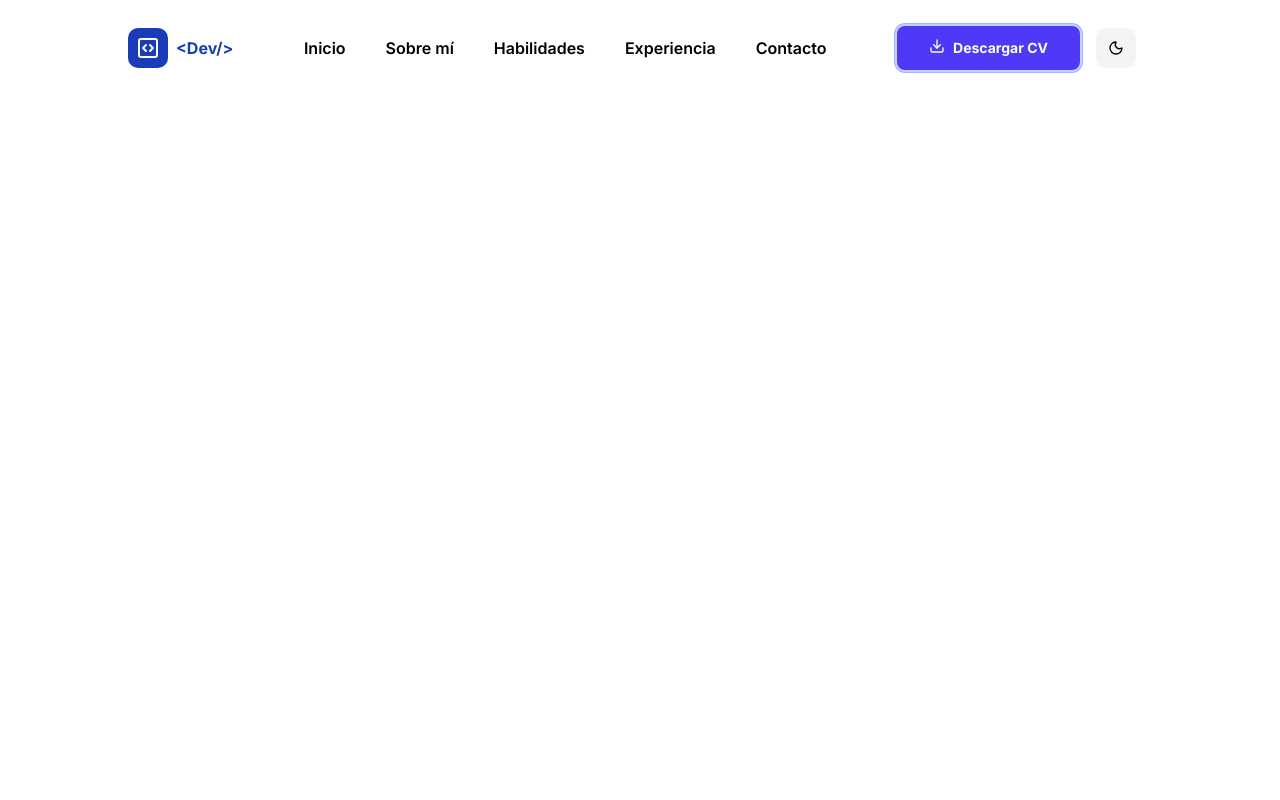
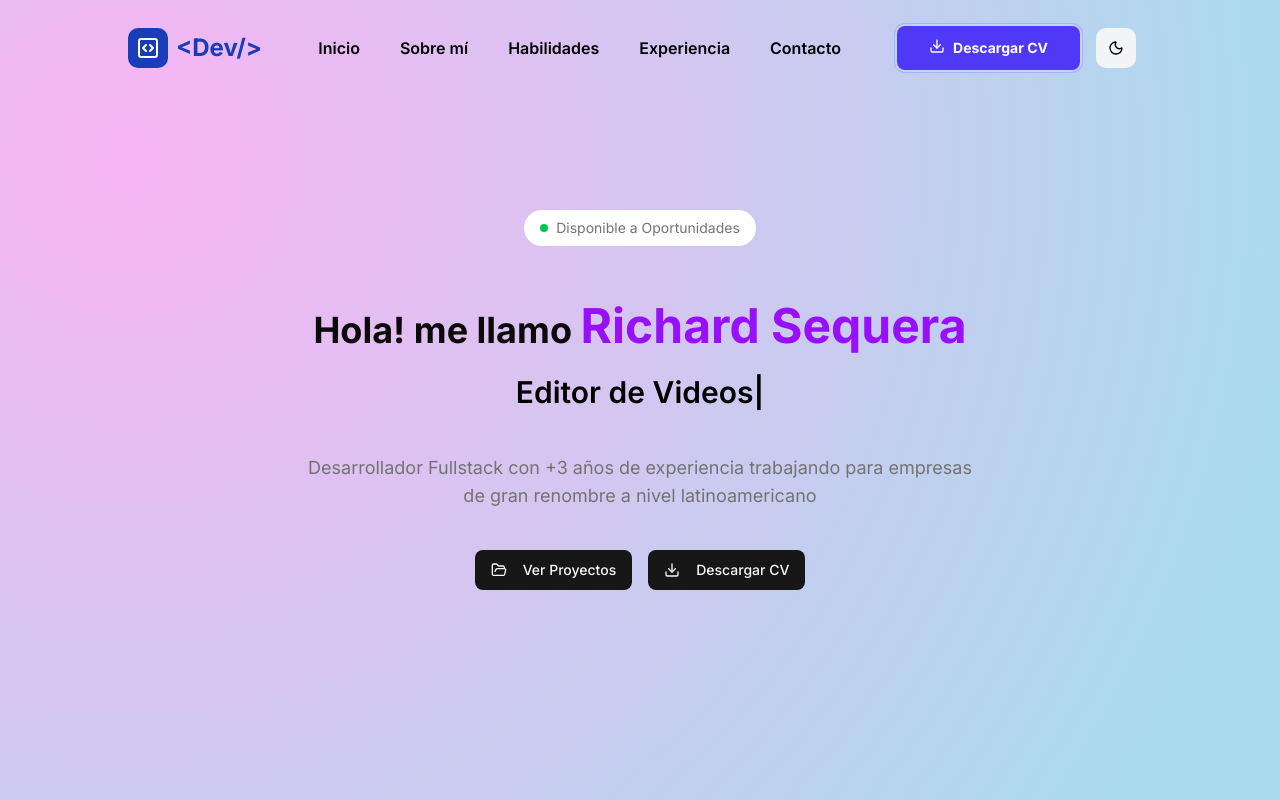
Before and after one commit to RoyalB3/portafolio-rs, a Next.js app: page / in a window 1280 px wide. Built offline with nearby package versions, Linux system fonts and the light colour scheme.

Commit message:
Animaciones Typescript
Página inicial completa, se añade animaciones al nombre

```diff
--- a/components/ui/helper/logo.tsx
+++ b/components/ui/helper/logo.tsx
@@ -8,7 +8,7 @@ const Logo = () => {
         rounded-lg flex items-center justify-center flex-col">
             <CodeSquareIcon className='text-white w-6 h-6'/>
         </div>
-        <h1 className='sm:text-x1 hidden sm:block md:text-2x1
+        <h1 className='sm:text-xl hidden sm:block md:text-2xl
         text-blue-800 dark:text-blue-400  font-bold'>{"<Dev/>"}</h1>
     </div>
   )
--- /dev/null
+++ b/components/ui/home/hero/hero.tsx
@@ -0,0 +1,67 @@
+import { Download, FolderOpen } from 'lucide-react'
+import React from 'react'
+import { TypeAnimation } from 'react-type-animation'
+import { Button } from '../../ui/button'
+
+const hero = () => {
+  return (
+    <div className='relative min-h-screen
+        bg-[radial-gradient(circle_farthest-corner_at_10%_20%,_rgba(248,180,244,1)_0%,_rgba(169,219,237,1)_90%)]
+        flex items-center justify-center overflow-hidden
+        dark:bg-[radial-gradient(circle_farthest-corner_at_17.6%_50.7%,_rgba(25,0,184,1)_0%,_rgba(0,0,0,1)_90%)]'
+    >
+        {/*Contenido*/}
+        <div className='relative z-10 text-center'>
+            {/* Pin de disponibilidad*/}
+            <div className='sm:mb-6'>
+                <span className='inline-flex items-center gap-2 px-4 py-2 rounded-full bg-white dark:bg-gray-600
+                text-sm text-muted-foreground dark-text-gray-200 mb-8'>
+                    <span className='w-2 h-2 rounded-full bg-green-500'></span>
+                    Disponible a Oportunidades
+                </span>
+            </div>
+            {/* Titulo */}
+            <h1 className='text-4xl sm:text-4xl md:text-6xl lg:text-4xl font-bold mb-6'>
+                Hola! me llamo <span className='lg:text-5xl md:text-7xl text-purple-600 dark:text-yellow-300'>Richard Sequera</span>
+            </h1>
+            <div className='text-xl sm:text-2xl md:text-3xl text-black dark:text-white font-semibold mb-4 sm:mb-8 h-12'>
+                <TypeAnimation
+                    sequence={[
+                        "FullStack Developer",
+                        2000,
+                        "Editor de Videos",
+                        2000,
+                        "Gamer",
+                        2000,
+                        "Genio del fútbol (mentira xD)",
+                        2000
+                    ]}
+                    wrapper='span'
+                    speed={50}
+                    repeat={Infinity}
+                    className='font-mono'
+                />
+            </div>
+            <p className='text-lg text-muted-foreground dark:text-gray-200 max-w-2xl mx-auto mb-10'>
+                Desarrollador Fullstack con +3 años de experiencia trabajando para empresas de gran renombre a nivel latinoamericano
+            </p>
+            <div className='flex flex-col sm:flex-row gap-4 justify-center'>
+                <Button size={"lg"} asChild className='w-fit mx-auto sm:mx-0'>
+                <a href="#_">
+                    <FolderOpen className='w-5 h-5 mr-2'/>
+                    Ver Proyectos
+                </a>
+            </Button>
+            <Button size={"lg"} asChild className='w-fit mx-auto sm:mx-0'>
+                <a href="#_">
+                    <Download className='w-5 h-5 mr-2'/>
+                    Descargar CV
+                </a>
+            </Button>
+            </div>
+        </div>
+    </div>
+  )
+}
+
+export default hero
--- a/components/ui/home/home.tsx
+++ b/components/ui/home/home.tsx
@@ -1,10 +1,12 @@
+"use client";
 import React from 'react'
 import ThemeToggler from '../helper/themeToggler'
+import Hero from './hero/hero'
 
 const Home = () => {
   return (
     <div className="overflow-hidden">
-
+        <Hero/>
     </div>
   )
 }
--- a/package.json
+++ b/package.json
@@ -18,6 +18,7 @@
     "react": "19.2.3",
     "react-dom": "19.2.3",
     "react-icons": "^5.5.0",
+    "react-type-animation": "^3.2.0",
     "tailwind-merge": "^3.4.1"
   },
   "devDependencies": {
```
Also changed, not shown: 1 other file (tests, documents, lock files or other folders).
